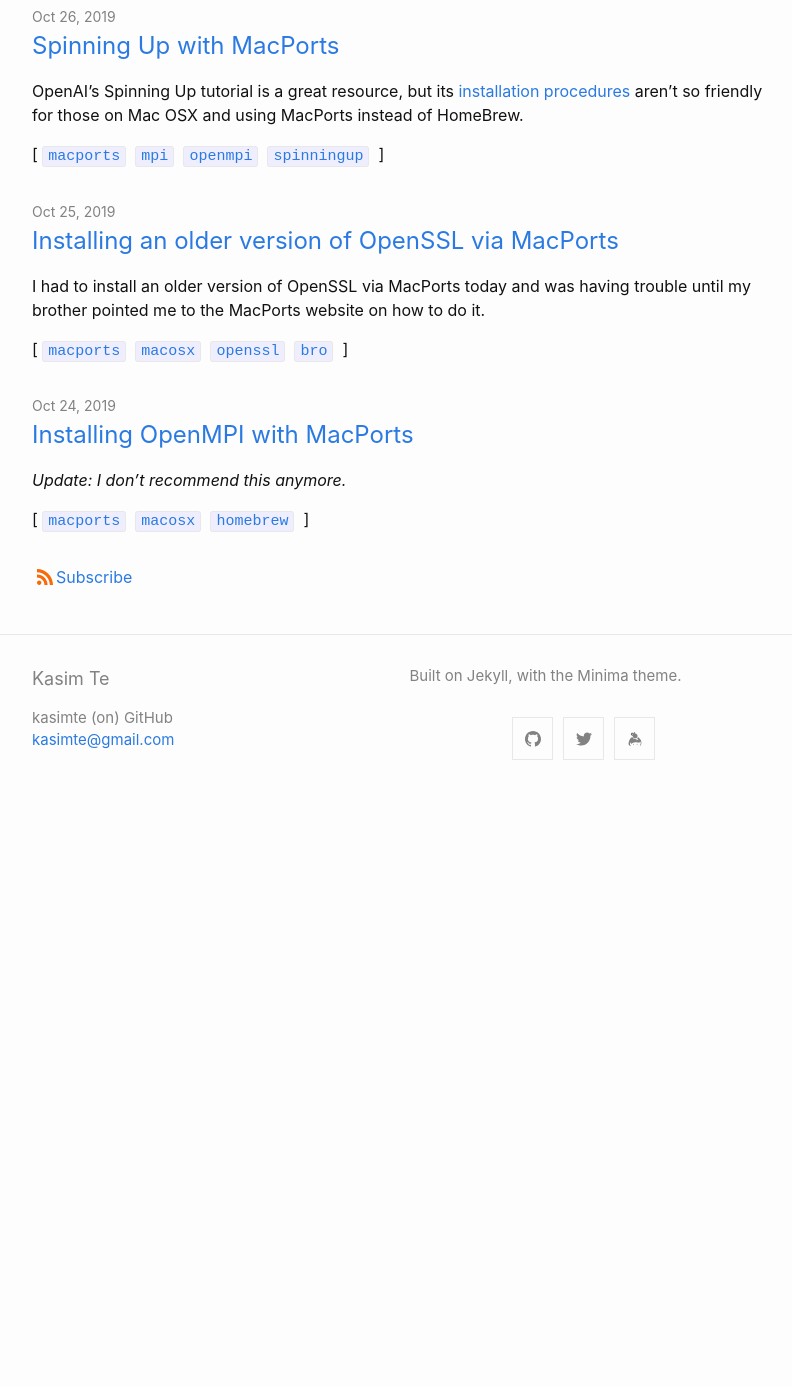
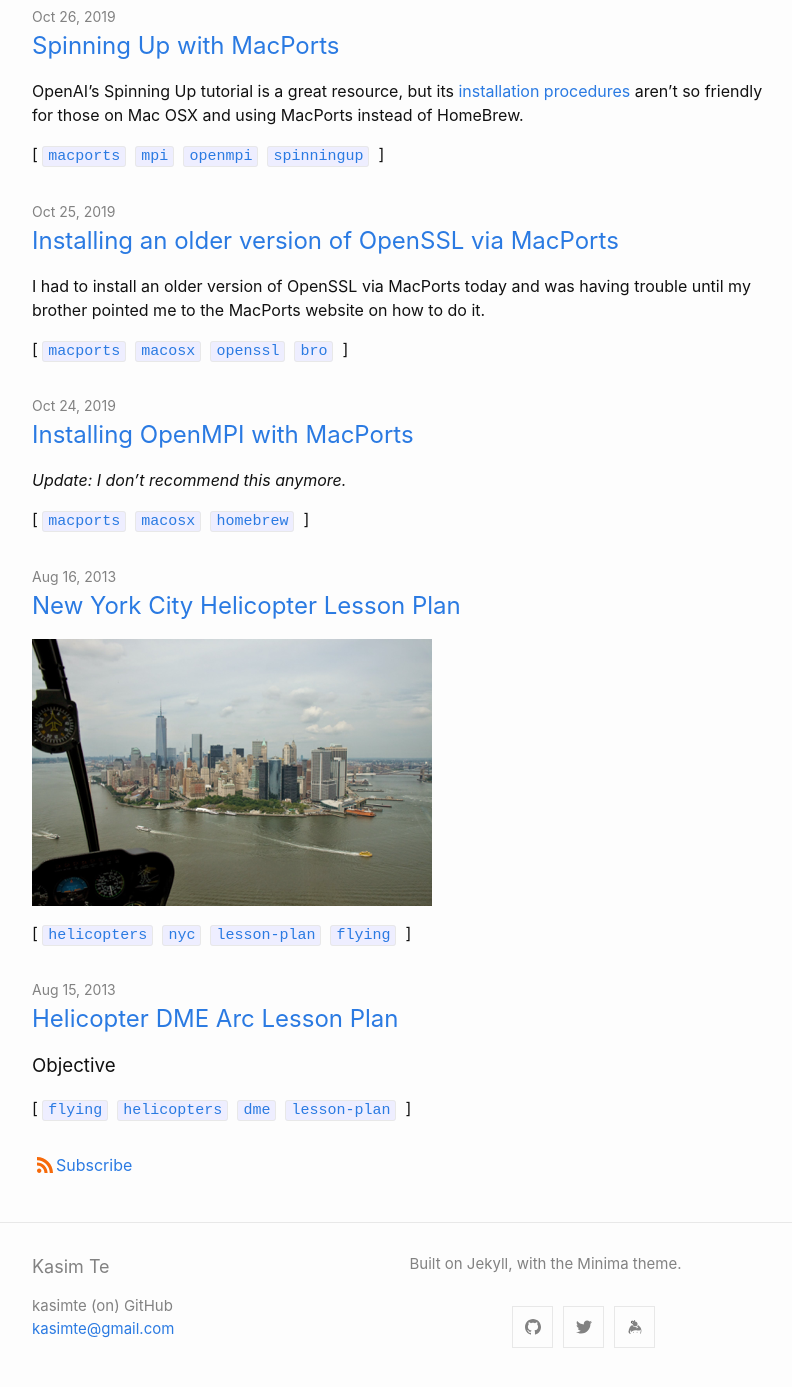
Before and after one commit to kasimte/kasimte.github.io, a Jekyll site: the page built from index.md, in a window 1280 px wide and 1400 px high, scrolled down 1937 px. Shown: the top 1387 px of the window, without its empty margins (238-1030 px from the left). Built offline with Jekyll 4.4.1, drawn with Linux system fonts in a browser that asks for light colours; before the commit the page ends 2749 px from its top, so only the background shows below that; some of the changed text lies outside the part shown.

Commit message:
Convert lesson plans to blog posts.

```diff
--- a/flying/helicopter-dme-arc-lesson-plan.md
+++ b/_posts/2013-08-15-helicopter-dme-arc-lesson-plan.md
@@ -1,6 +1,8 @@
 ---
-layout: page
+layout: post
 title: "Helicopter DME Arc Lesson Plan"
+tags: flying helicopters dme lesson-plan
+permalink: flying/helicopter-dme-arc-lesson-plan
 ---
 
 ### Objective
--- a/flying/new-york-city-helicopter-lesson-plan.md
+++ b/_posts/2013-08-16-new-york-city-helicopter-lesson-plan.md
@@ -1,8 +1,8 @@
 ---
-layout: page
+layout: post
 title: "New York City Helicopter Lesson Plan"
-tagline: "updated August 2013"
-description: "by Kasim Te, updated August 2013"
+tags: helicopters nyc lesson-plan flying
+permalink: "flying/new-york-city-helicopter-lesson-plan"
 ---
 
 ![portrait]({{ site.url }}/assets/images/manhattan-helicopter-400.png)
```
